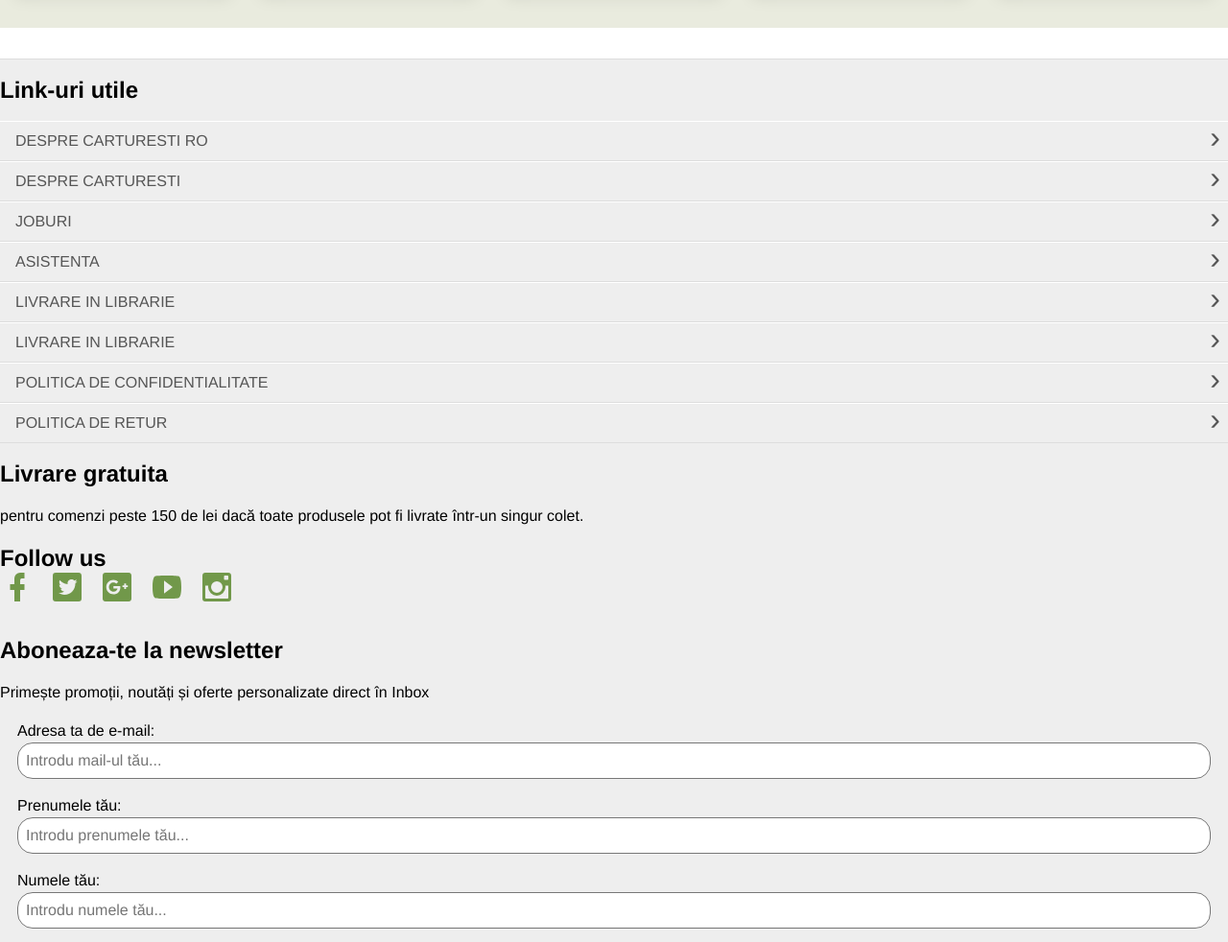
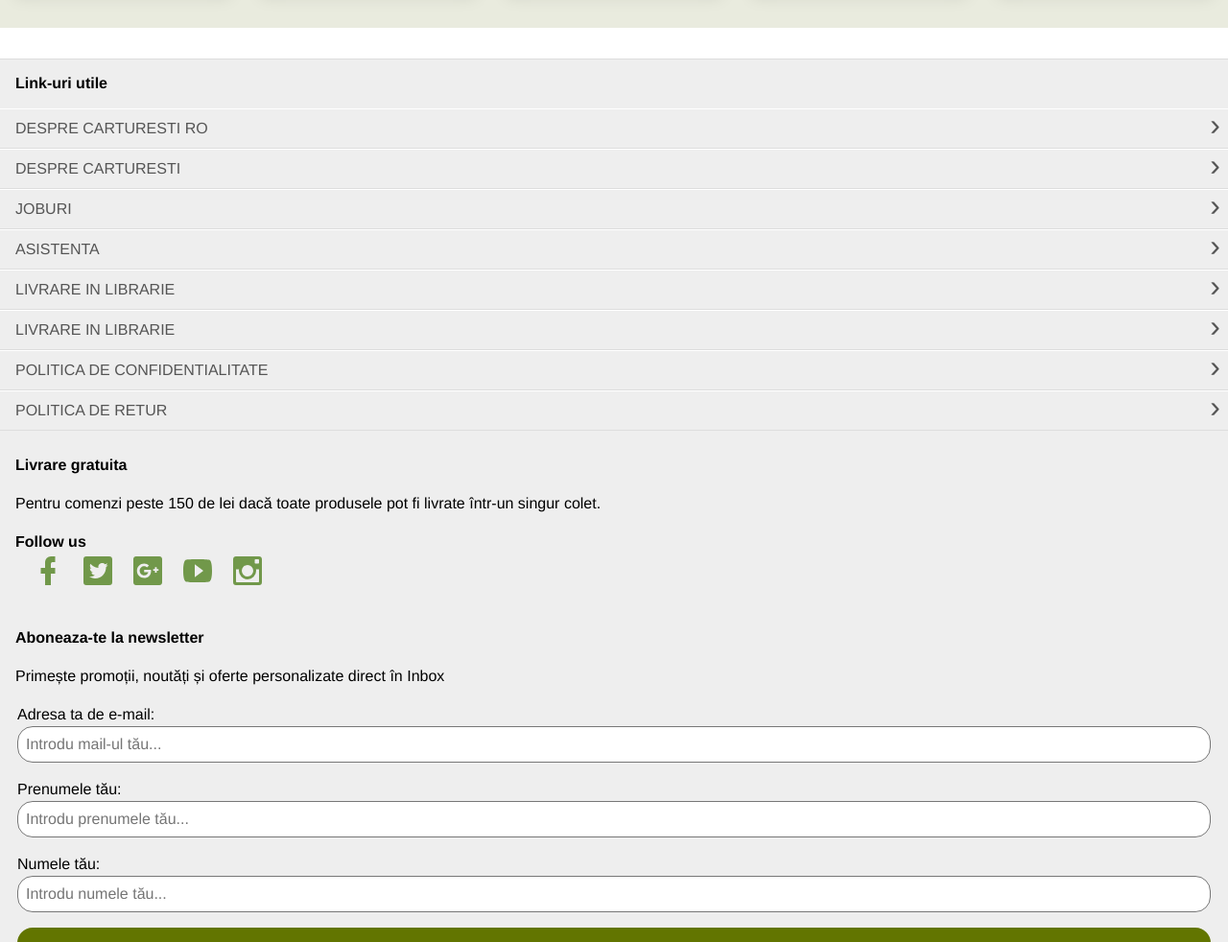
Before and after one commit to RaduLazea/Layout, a plain HTML site: page index.html in a window 1280 px wide. Shown: the part 1557-2539 px from the top of the page at 96% size. Drawn offline with Linux system fonts and the light colour scheme.

Commit message:
Aranjat cateva paragrafe

```diff
--- a/index.html
+++ b/index.html
@@ -497,7 +497,7 @@
 
                 <section class="FooterSection FooterMisc">
                     <h2 class="FooterTitle"> Livrare gratuita </h2>
-                    <p class="FooterParagrapah">pentru comenzi peste 150 de lei dacă toate produsele pot fi livrate
+                    <p class="FooterParagraph"> Pentru comenzi peste 150 de lei dacă toate produsele pot fi livrate
                         într-un singur colet. </p>
                     <h2 class="FooterTitle">
                         Follow us
--- a/resources/style.scss
+++ b/resources/style.scss
@@ -566,10 +566,15 @@ a:hover{color: #000;}
 		}
 			.FooterSection{
 				display: block;
+				margin: 0 0 1.5em;
 			}
 
 				.FooterLinks{}
-					.FooterTitle{}
+					.FooterTitle{
+						display: block;
+						padding: 0 1em;
+						font-size: 1rem;
+					}
 					.FooterLinksList{
 						display: block;
 						list-style-type: none;
@@ -577,12 +582,15 @@ a:hover{color: #000;}
 						padding: 0;
 
 					}
-					.FooterParagrapah{}
+					.FooterParagraph{
+						display: block;
+						padding: 0 1em;
+					}
 
 				.FooterMisc{}
 						.FooterSocialList{
 							margin: 0;
-							padding: 0;
+							padding: 0 1em;
 							display: flex;
 							flex-wrap: wrap;
 							list-style-type: none;
```
Also changed, not shown: resources/style.css, 1 other file.
